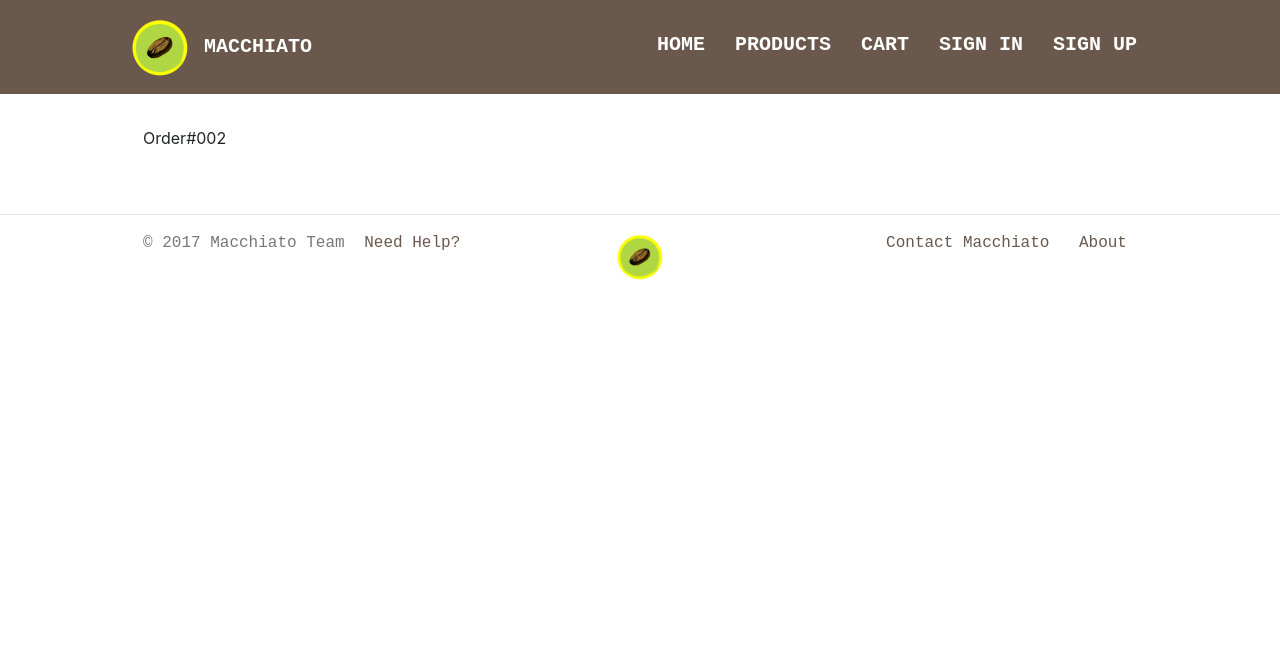
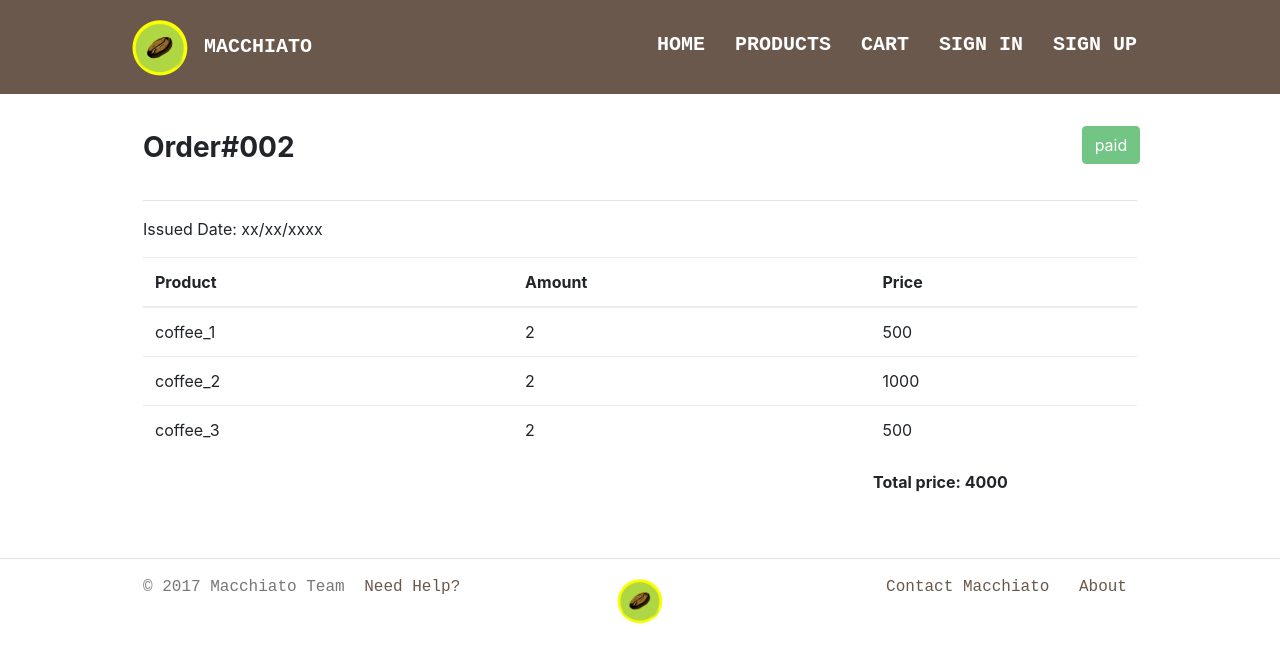
Before and after one commit to tuterdust/ECommerce, a Django app: page /order_detail/1/ in a window 1280 px wide. Shown: the top 663 px of the page. Run offline with Django 3.2, Linux system fonts and the light colour scheme; some libraries are stand-ins or nearby versions.

Commit message:
add order detail

```diff
--- a/src/main/static/css/order_detail.css
+++ b/src/main/static/css/order_detail.css
@@ -1,4 +1,16 @@
 .title {
-  font-size: 40px;
+  font-size: 1.75rem;
   font-weight: bold;
 }
+
+br {
+  content: "";
+  margin: 1em;
+  display: block;
+  font-size: 24%;
+}
+
+.totalAmount {
+  margin-left: 730px;
+  font-weight: bold;
+}
--- a/src/main/static/css/order_history.css
+++ b/src/main/static/css/order_history.css
@@ -3,6 +3,6 @@
 }
 
 .title {
-  font-size: 40px;
+  font-size: 1.75rem;
   font-weight: bold;
 }
--- a/src/main/templates/order_detail.html
+++ b/src/main/templates/order_detail.html
@@ -1,7 +1,41 @@
 {% extends 'base.html' %}
+{% load static %}
 
 {% block content %}
+  <link rel="stylesheet" type="text/css" href="{% static 'css/order_detail.css' %}" />
   <div class="container">
-    <p class="title">Order#{{orderID}}</p>
+    <div class="row">
+      <div class="col-sm-11">
+        <p class="title">Order#{{orderID}}</p>
+      </div>
+      <div class="col-sm-1">
+        {% if status == 0 %}
+          <td><button type="button" class="btn disabled">unpaid</button></td>
+        {% elif status == 1 %}
+          <td><button type="button" class="btn btn-success disabled">paid</button></td>
+        {% endif %}
+      </div>
+    </div>
+    <hr>
+    <p class="date">Issued Date: {{date}}</p>
+    <table class="table">
+    <thead>
+      <tr>
+        <th>Product</th>
+        <th>Amount</th>
+        <th>Price</th>
+      </tr>
+    </thead>
+    <tbody>
+      {% for product in products.product %}
+        <tr>
+          <td>{{ product.name }}</a></td>
+          <td>{{ product.amount }}</td>
+          <td>{{ product.price }}</td>
+        </tr>
+      {% endfor %}
+    </table>
+    <br>
+    <p class="totalAmount">Total price: {{ products.totalAmount }}</p>
   </div>
 {% endblock %}
--- a/src/main/views.py
+++ b/src/main/views.py
@@ -142,6 +142,6 @@ def order_detail(request, id):
         "products": products,
         "totalAmount": 1000,
         "date": "xx/xx/xxxx",
-        "status": 0
+        "status": 1
     }
     return render(request, 'order_detail.html', context)
```
